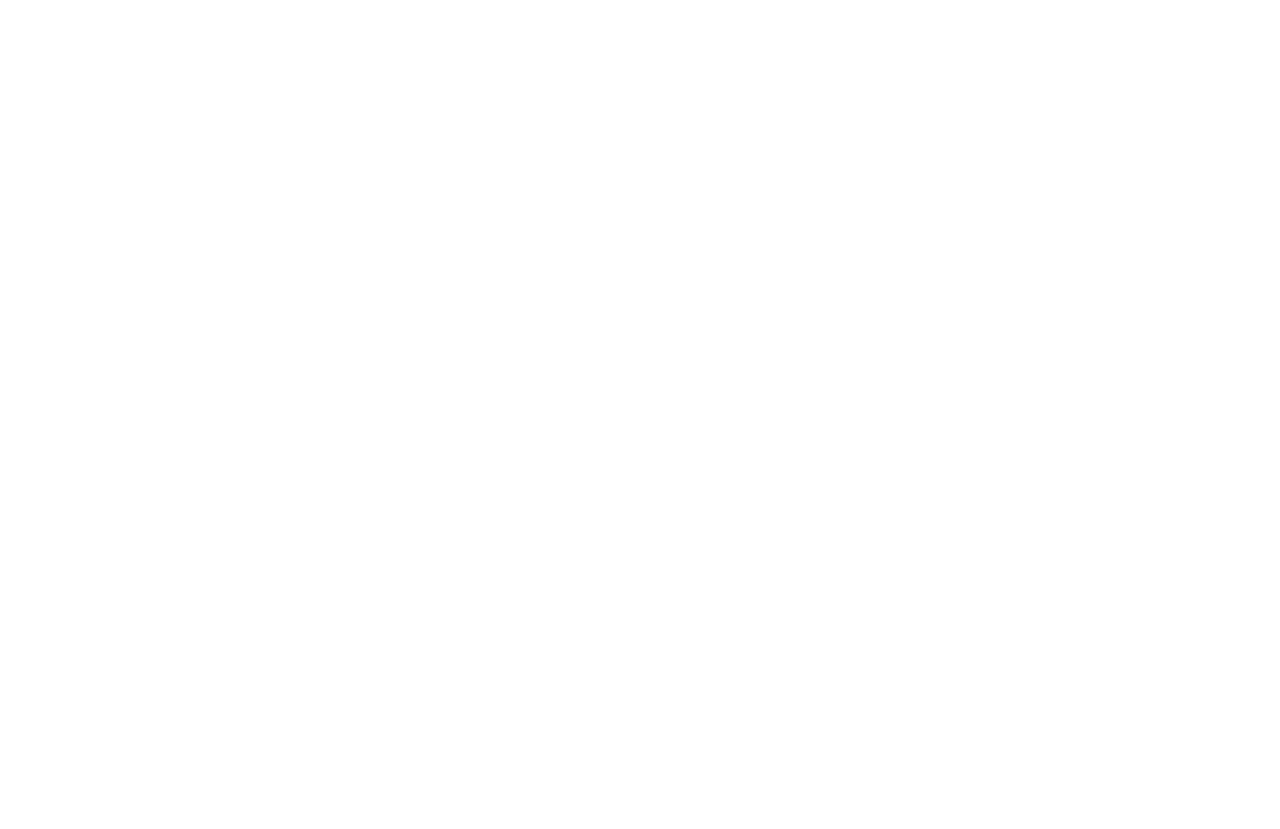
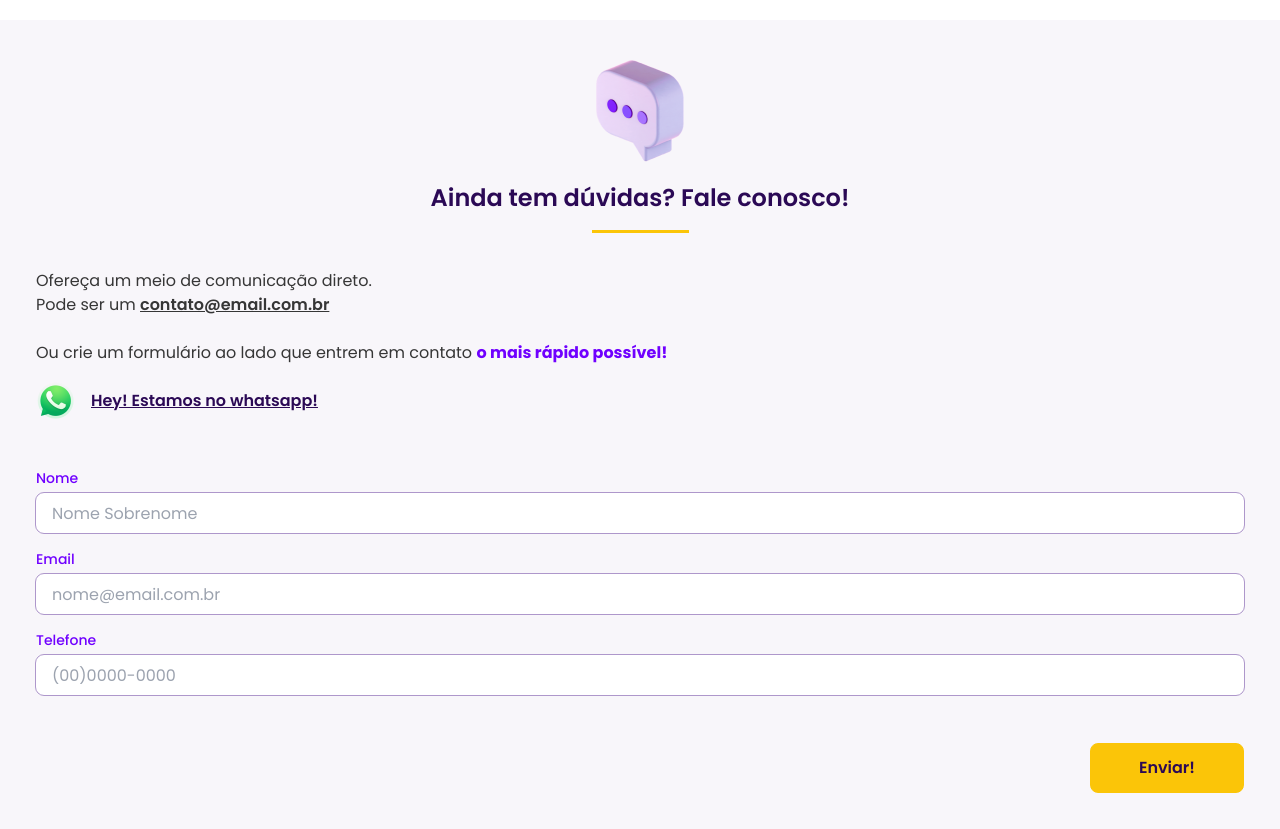
Before and after one commit to devalanlima/Nice, a Vue app: page / in a window 1280 px wide. Shown: the part 2553-3382 px from the top of the page. Before the commit the page ends 2557 px from the top, so only its background shows below. Built offline with nearby package versions, Linux system fonts and the light colour scheme.

Commit message:
add / SecaoContato.vue component

```diff
--- a/src/App.vue
+++ b/src/App.vue
@@ -3,6 +3,7 @@
 import BannerPrincipal from './components/BannerPrincipal.vue'
 import SecaoBeneficios from './components/SecaoBeneficios.vue';
 import SecaoQuemSomos from './components/SecaoQuemSomos.vue';
+import SecaoContato from './components/SecaoContato.vue';
 </script>
 
 <template>
@@ -13,5 +14,6 @@
     <BannerPrincipal/>
     <SecaoBeneficios/>
     <SecaoQuemSomos/>
+    <SecaoContato/>
   </main>
 </template>
```
